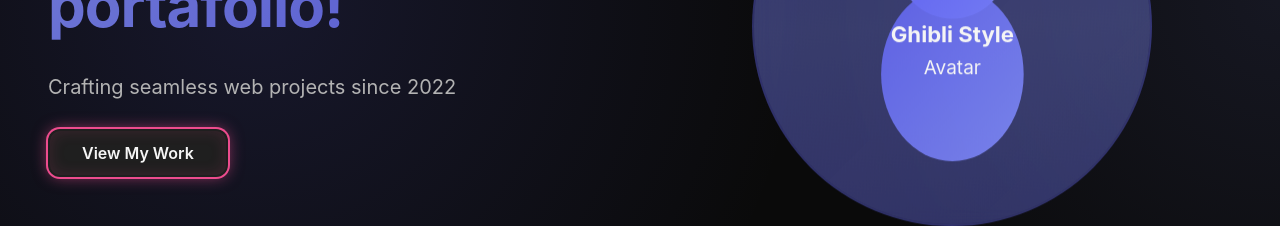
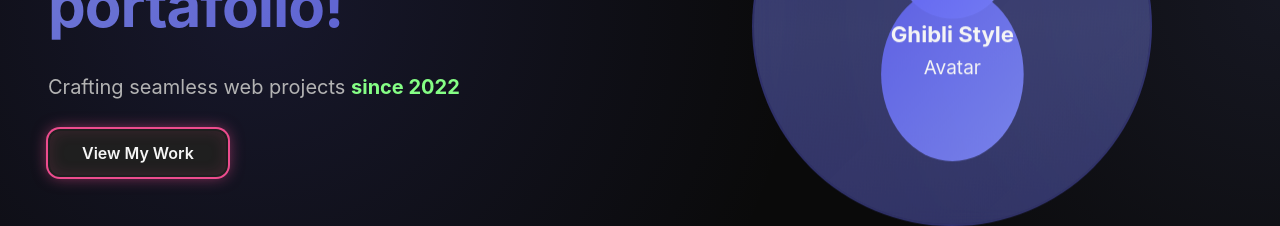
Before and after one commit to Andres191200/portfolio-final, a Next.js app: page / in a window 1280 px wide. Shown: the part 404-630 px from the top of the page. Built offline with nearby package versions, Linux system fonts and the light colour scheme.

Commit message:
changes in hero section

```diff
--- a/app/src/components/Hero/Hero.module.scss
+++ b/app/src/components/Hero/Hero.module.scss
@@ -95,6 +95,12 @@
   color: $color-text-secondary;
   line-height: $line-height-relaxed;
   max-width: 500px;
+
+
+  span{
+    font-weight: bolder;
+    color: rgb(133, 254, 133);
+  }
 
   @media (max-width: $breakpoint-md) {
     margin: 0 auto;
--- a/app/src/components/Hero/Hero.tsx
+++ b/app/src/components/Hero/Hero.tsx
@@ -17,7 +17,7 @@ const Hero = () => {
     "Welcome to my portfolio!",
     "Bienvenido a mi portafolio!",
     "Bem-vindo ao Meu portfólio!",
-    "Bienvenue dans Mon Espace portfolio!",
+    "Bienvenue dans mon portfolio!",
   ];
 
   useEffect(() => {
@@ -118,7 +118,7 @@ const Hero = () => {
             </span>
           </h1>
           <p ref={subtitleRef} className={styles.subtitle}>
-            Crafting seamless web projects since 2022
+            Crafting seamless web projects <span>since 2022</span>
           </p>
           <button
             ref={ctaRef}
```
Also changed, not shown: public/draw.svg (added).
